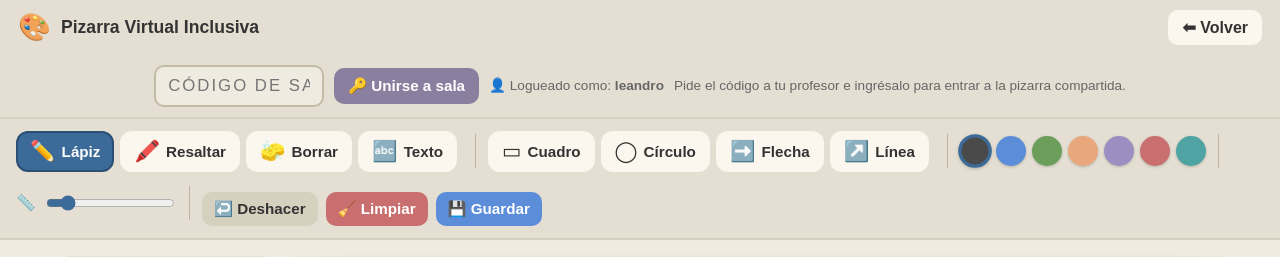
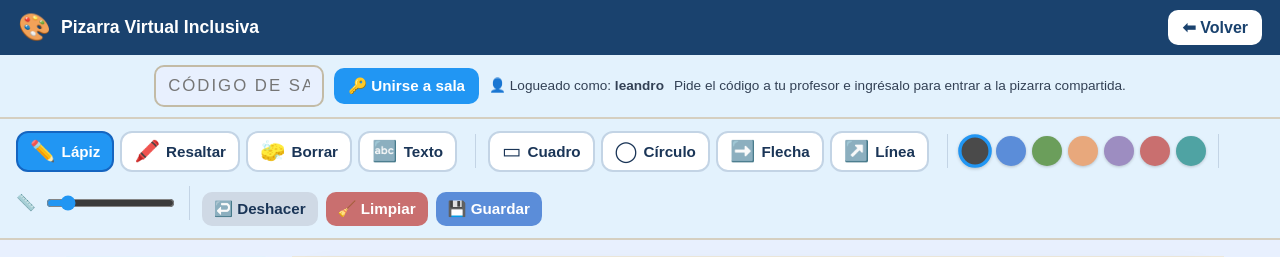
Before and after one commit to leandrotovar/academia-jb, a PHP site: page /pizarra.php in a window 1280 px wide. Shown: the top 257 px of the page. Run offline with PHP 8.4, Linux system fonts and the light colour scheme; a user stored in the database is signed in; data comes from the database, SQL or seed files in the repository.

Commit message:
Pizarra con la misma paleta de colores de la app (azul marino, azul claro y verde)

```diff
--- a/pizarra.php
+++ b/pizarra.php
@@ -55,13 +55,14 @@ if ($sala_codigo !== '') {
 <title><?php echo $sala_info ? 'Sala ' . $sala_info['codigo'] . ' - ' : ''; ?>Pizarra Virtual Inclusiva - Academia JB</title>
 <style>
 :root{
-    --fondo-lienzo:#FBF7EF;            /* crema cálido: libre de sobrecarga */
-    --fondo-app:<?php echo $modo_oscuro ? '#151515' : '#EFEBE0'; ?>;
-    --fondo-toolbar:<?php echo $modo_oscuro ? '#222222' : '#E4DFD2'; ?>;
-    --texto:<?php echo $modo_oscuro ? '#EEEEEE' : '#333'; ?>;
-    --texto-suave:<?php echo $modo_oscuro ? '#BBBBBB' : '#666'; ?>;
-    --acento:#3D6B99;
-    --acento-2:#6B9E5B;
+    --fondo-lienzo:<?php echo $modo_oscuro ? '#1f1f1f' : '#ffffff'; ?>;   /* superficie de dibujo blanca */
+    --fondo-app:<?php echo $modo_oscuro ? '#121212' : '#e8f0fe'; ?>;      /* fondo azul claro como el resto de pestañas */
+    --fondo-toolbar:<?php echo $modo_oscuro ? '#1f1f1f' : '#e3f2fd'; ?>;  /* paneles azul suave */
+    --texto:<?php echo $modo_oscuro ? '#ffffff' : '#1a3557'; ?>;
+    --texto-suave:<?php echo $modo_oscuro ? '#BBBBBB' : '#334155'; ?>;
+    --acento:#2196F3;               /* azul de la app */
+    --acento-2:#4CAF50;             /* verde de la app */
+    --borde:<?php echo $modo_oscuro ? '#333333' : '#c3d4e5'; ?>;
 }
 *{box-sizing:border-box;}
 body{
@@ -78,7 +79,8 @@ body{
     justify-content:space-between;
     gap:12px;
     flex-wrap:wrap;
-    background:var(--fondo-toolbar);
+    background:#1a426e;
+    color:#fff;
     padding:10px 18px;
     box-shadow:0 2px 6px rgba(0,0,0,.08);
 }
@@ -91,8 +93,8 @@ body{
 }
 .barra-superior a.atras{
     text-decoration:none;
-    color:var(--texto);
-    background:var(--fondo-lienzo);
+    color:#1a426e;
+    background:#ffffff;
     padding:8px 14px;
     border-radius:10px;
     font-weight:bold;
@@ -155,7 +157,7 @@ body{
     font-size:.95em;
 }
 .boton-sala.crear{background:var(--acento-2); color:#fff;}
-.boton-sala.unir{background:#8A7F9F; color:#fff;}
+.boton-sala.unir{background:var(--acento); color:#fff;}
 .boton-sala.salir{background:#C96F6F; color:#fff;}
 .chip-arrastre.disabled, .boton-plantilla.disabled{opacity:.45; pointer-events:none;}
 
@@ -193,19 +195,19 @@ body{
     display:inline-flex;
     align-items:center;
     gap:6px;
-    border:2px solid transparent;
+    border:2px solid var(--borde);
     transition:transform .12s ease, background .15s ease;
 }
 .tool:hover{transform:translateY(-2px);}
 .tool.activo{
     background:var(--acento);
     color:#fff;
-    border-color:<?php echo $modo_oscuro ? '#7FB0E8' : '#2C4F75'; ?>;
+    border-color:<?php echo $modo_oscuro ? '#7FB0E8' : '#1565C0'; ?>;
 }
 .tool .pic{font-size:1.35em; line-height:1;}
 .tool .label{font-weight:bold;}
 
-.separador{width:1px; height:34px; background:<?php echo $modo_oscuro ? '#444' : '#bdb6a5'; ?>; margin:0 4px;}
+.separador{width:1px; height:34px; background:<?php echo $modo_oscuro ? '#444' : '#c3d4e5'; ?>; margin:0 4px;}
 
 .color-picker{display:flex; gap:6px; align-items:center;}
 .swatch{
@@ -213,7 +215,7 @@ body{
     border:3px solid transparent; cursor:pointer;
     box-shadow:0 1px 3px rgba(0,0,0,.2);
 }
-.swatch.activo{border-color:<?php echo $modo_oscuro ? '#fff' : '#3D6B99'; ?>; transform:scale(1.12);}
+.swatch.activo{border-color:<?php echo $modo_oscuro ? '#fff' : 'var(--acento)'; ?>; transform:scale(1.12);}
 
 .rango-linea{display:flex; align-items:center; gap:8px;}
 .rango-linea input{accent-color:var(--acento); cursor:pointer;}
@@ -287,7 +289,7 @@ canvas#pizarra{
     gap:8px;
     user-select:none;
 }
-.chip-arrastre.drag{border-color:var(--acento); background:<?php echo $modo_oscuro ? '#2a2a2a' : '#EDE9DE'; ?>;}
+.chip-arrastre.drag{border-color:var(--acento); background:<?php echo $modo_oscuro ? '#2a2a2a' : '#E3F2FD'; ?>;}
 .chip-arrastre .pic{font-size:1.5em;}
 
 .accion-clas{display:flex; gap:8px; flex-wrap:wrap; margin-top:12px;}
@@ -304,7 +306,7 @@ canvas#pizarra{
 }
 .btn-accion.limpiar{background:#C96F6F; color:#fff;}
 .btn-accion.guardar{background:#5B8DD9; color:#fff;}
-.btn-accion.revertir{background:<?php echo $modo_oscuro ? '#3a3a3a' : '#d6d0bf'; ?>; color:var(--texto);}
+.btn-accion.revertir{background:<?php echo $modo_oscuro ? '#3a3a3a' : '#cfd9e5'; ?>; color:var(--texto);}
 
 .mensaje-bienvenida{
     max-width:700px;
```
